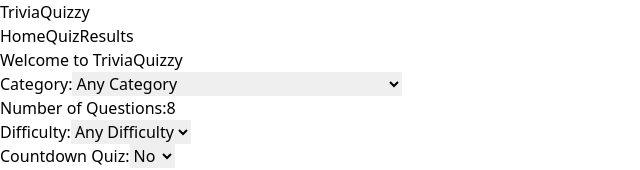
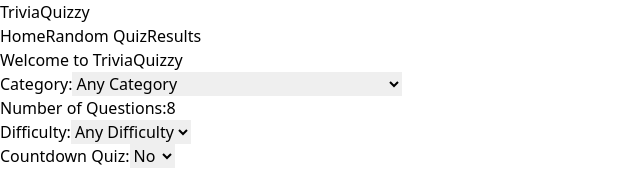
Before and after one commit to j-goyal/reactTriviaQuizzy, a React (Vite) app: page / in a window 1280 px wide. Shown: the top 170 px of the page, without its empty margins (0-640 px from the left). Built offline with nearby package versions, Linux system fonts and the light colour scheme.

Commit message:
Random Quiz Button (generate random quiz link everytime and its related issues fix)

```diff
--- a/src/components/Header.jsx
+++ b/src/components/Header.jsx
@@ -1,21 +1,47 @@
 // src/components/Header.jsx
-import React from 'react';
-import { Link, NavLink } from 'react-router-dom';
+import React, { useState } from 'react';
+import { Link, NavLink, useLocation } from 'react-router-dom';
+import { Encrypt } from '../utils/EncryptUtils';
 
 const Header = () => {
+  const location = useLocation();
+
+  const [previousRandomNumber, setPreviousRandomNumber] = useState(null);
+  const [randomQuizLink, setRandomQuizLink] = useState(generateRandomQuizLink());
+
+  function generateRandomNumber(min, max) {
+    const newRandomNumber = Math.floor(Math.random() * (max - min + 1)) + min;
+    return newRandomNumber !== previousRandomNumber ? newRandomNumber : generateRandomNumber(min, max);
+  }
+
+  function generateRandomQuizLink() {
+    const quizParams = {
+      amount: generateRandomNumber(3, 12),
+    };
+
+    return `/quiz/${Encrypt(quizParams)}`;
+  }
+
+  function handleRandomQuizClick() {
+    const newLink = generateRandomQuizLink();
+    setPreviousRandomNumber(newLink.amount); // Store the new random number
+    setRandomQuizLink(newLink);
+  }
+
   return (
     <header className="bg-blue-500 text-white p-3 flex justify-between items-center">
       <Link to="/" className="text-xl font-bold">
         TriviaQuizzy
       </Link>
       <nav>
-        <NavLink to="/" className="mx-2">
+        <NavLink to="/" className={({isActive}) => `mx-2 hover:text-gray-300 ${isActive ? "text-gray-700" : ""}`}>
           Home
         </NavLink>
-        <NavLink to="/quiz" className="mx-2">
-          Quiz
+        <NavLink to={randomQuizLink}  className={`mx-2 hover:text-gray-300 ${location.pathname.startsWith('/quiz') ? 'text-gray-700' : ''}`}
+           onClick={handleRandomQuizClick}>
+          Random Quiz
         </NavLink>
-        <NavLink to="/results" className="mx-2">
+        <NavLink to="/results" className={({isActive}) => `mx-2 hover:text-gray-300 ${isActive ? "text-gray-700" : ""}`}>
           Results
         </NavLink>
       </nav>
--- a/src/components/Quiz.jsx
+++ b/src/components/Quiz.jsx
@@ -8,15 +8,18 @@
 
 const Quiz = () => {
   console.log("Quiz renders");
-  const {quizid} = useParams();
-  const {amount, category, difficulty, isQuizTimed} = Decrypt(quizid);
-  var isTimed = (isQuizTimed === 'true');
+  const { quizid } = useParams();
+  const { amount, category, difficulty, isQuizTimed } = Decrypt(quizid);
+  var isTimed = isQuizTimed === "true";
   const [questions, setQuestions] = useState([]);
   const [loading, setLoading] = useState(true);
-  const [userSelections, setUserSelections] = useState(Array(parseInt(amount)).fill(null));
+  const [userSelections, setUserSelections] = useState(
+    Array(parseInt(amount)).fill(null)
+  );
   const [score, setScore] = useState();
   const [answersChecked, setAnswersChecked] = useState(false);
   const [remainingTime, setRemainingTime] = useState(0);
+  const [error, setError] = useState(null);
 
   const totalTimeRef = useRef(0);
   const timerIntervalRef = useRef(null);
@@ -30,7 +33,7 @@
 
     const baseTime = amount * 2;
     const difficultyTime = difficultyTimeMap[difficulty] || 10;
-    totalTimeRef.current = baseTime + (amount * difficultyTime);
+    totalTimeRef.current = baseTime + amount * difficultyTime;
 
     setRemainingTime(totalTimeRef.current);
   };
@@ -45,8 +48,7 @@
   };
 
   const fetchQuestions = async () => {
-    try
-    {
+    try {
       let apiUrl = "https://opentdb.com/api.php?";
       if (amount) apiUrl += `amount=${amount}&`;
       if (category) apiUrl += `category=${category}&`;
@@ -75,9 +77,26 @@
       setLoading(false);
     } catch (error) {
       console.error("Error fetching quiz questions:", error);
+      // Update state to indicate an error
+      setQuestions([]);
       setLoading(false);
+      setError("Failed to fetch quiz questions. Please try again.");
     }
   };
+
+  // Reset state when quizid changes
+  useEffect(() => {
+    setQuestions([]);
+    setLoading(true);
+    setUserSelections(Array(parseInt(amount)).fill(null));
+    setScore(undefined);
+    setAnswersChecked(false);
+    setRemainingTime(0);
+
+    if (timerIntervalRef.current) {
+      clearInterval(timerIntervalRef.current);
+    }
+  }, [quizid]);
 
   useEffect(() => {
     const fetchDataAndSetupTimer = async () => {
@@ -97,12 +116,17 @@
     };
 
     fetchDataAndSetupTimer();
-  }, []);
 
+    // Clear the interval when the component unmounts
+    return () => {
+      if (timerIntervalRef.current) {
+        clearInterval(timerIntervalRef.current);
+      }
+    };
+  }, [quizid]);
 
   const handleOptionChange = (questionIndex, selectedOption) => {
-
-    if(isTimed && remainingTime === 0){
+    if (isTimed && remainingTime === 0) {
       return;
     }
     setUserSelections((prevSelections) => {
@@ -147,11 +171,27 @@
     return <LoadingQuestion />;
   }
 
+  if (error) {
+    return (
+      <div className="max-w-screen-md mx-auto mt-2 p-6 bg-white shadow-lg rounded-lg">
+        <div className="text-red-500 font-bold text-md">{error}</div>
+      </div>
+    );
+  }
+
   return (
-    <div className="max-w-screen-md mx-auto p-6 bg-white shadow-lg rounded-lg">
+    <div className="max-w-screen-md mx-auto mt-2 p-6 bg-white shadow-lg rounded-lg">
       <h2 className="text-2xl font-bold mb-6">Quiz</h2>
       {isTimed && (
-        <div className={`fixed top-1/4 rounded-md right-0 p-3 ${CalculatePercentage(remainingTime, totalTimeRef.current) > 50 ? 'bg-green-600' : (CalculatePercentage(remainingTime, totalTimeRef.current) > 20 ? 'bg-yellow-600' : 'bg-red-600')} text-white`}>
+        <div
+          className={`fixed top-20 opacity-80 rounded-md right-0 p-3 ${
+            CalculatePercentage(remainingTime, totalTimeRef.current) > 50
+              ? "bg-green-600"
+              : CalculatePercentage(remainingTime, totalTimeRef.current) > 20
+              ? "bg-yellow-600"
+              : "bg-red-600"
+          } text-white`}
+        >
           Time Remaining: {FormatTime(remainingTime)}
         </div>
       )}
@@ -165,14 +205,14 @@
             <ul className="list-none p-0">
               {question.options.map((option, optionIndex) => (
                 <li
-                key={optionIndex}
-                className={`
+                  key={optionIndex}
+                  className={`
                   flex items-center mb-2
                   ${option.isCorrect && "bg-green-200"}
                   ${!option.isCorrect && option.isSelected && "bg-red-200"}
                   ${option.isSelected ? "text-blue-600" : "text-gray-800"}
                 `}
-              >
+                >
                   <input
                     type="radio"
                     name={`question-${index}`}
@@ -181,7 +221,9 @@
                     value={option.text}
                     checked={userSelections[index] === option.text}
                     onChange={() => handleOptionChange(index, option.text)}
-                    disabled={answersChecked || (isTimed && remainingTime === 0)}
+                    disabled={
+                      answersChecked || (isTimed && remainingTime === 0)
+                    }
                   />
                   <label htmlFor={`option-${index}-${optionIndex}`}>
                     {he.decode(option.text)}
@@ -200,7 +242,6 @@
           Check Answers
         </button>
         <p className="text-md font-bold">Score: {score}</p>
-
       </div>
     </div>
   );
```
